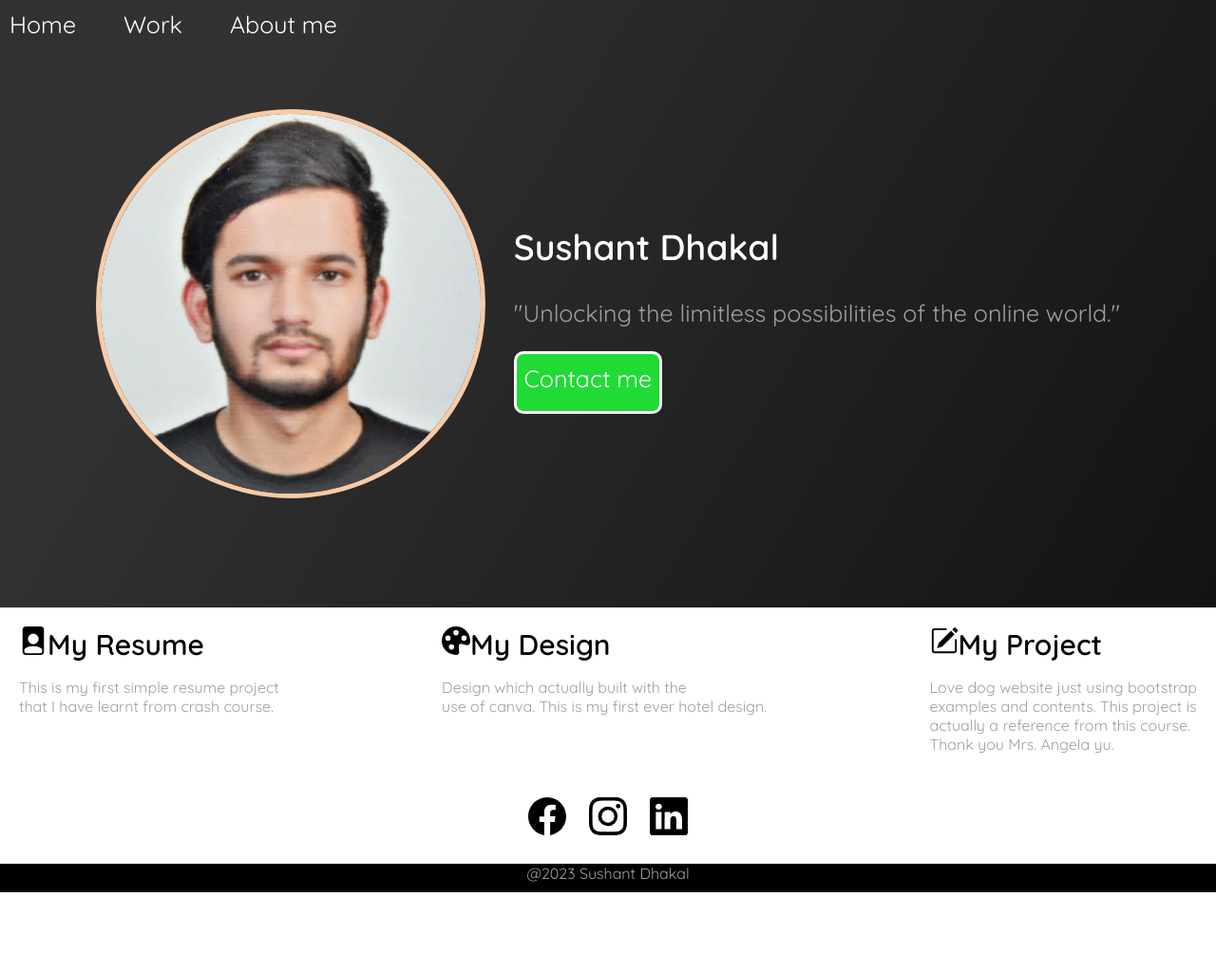
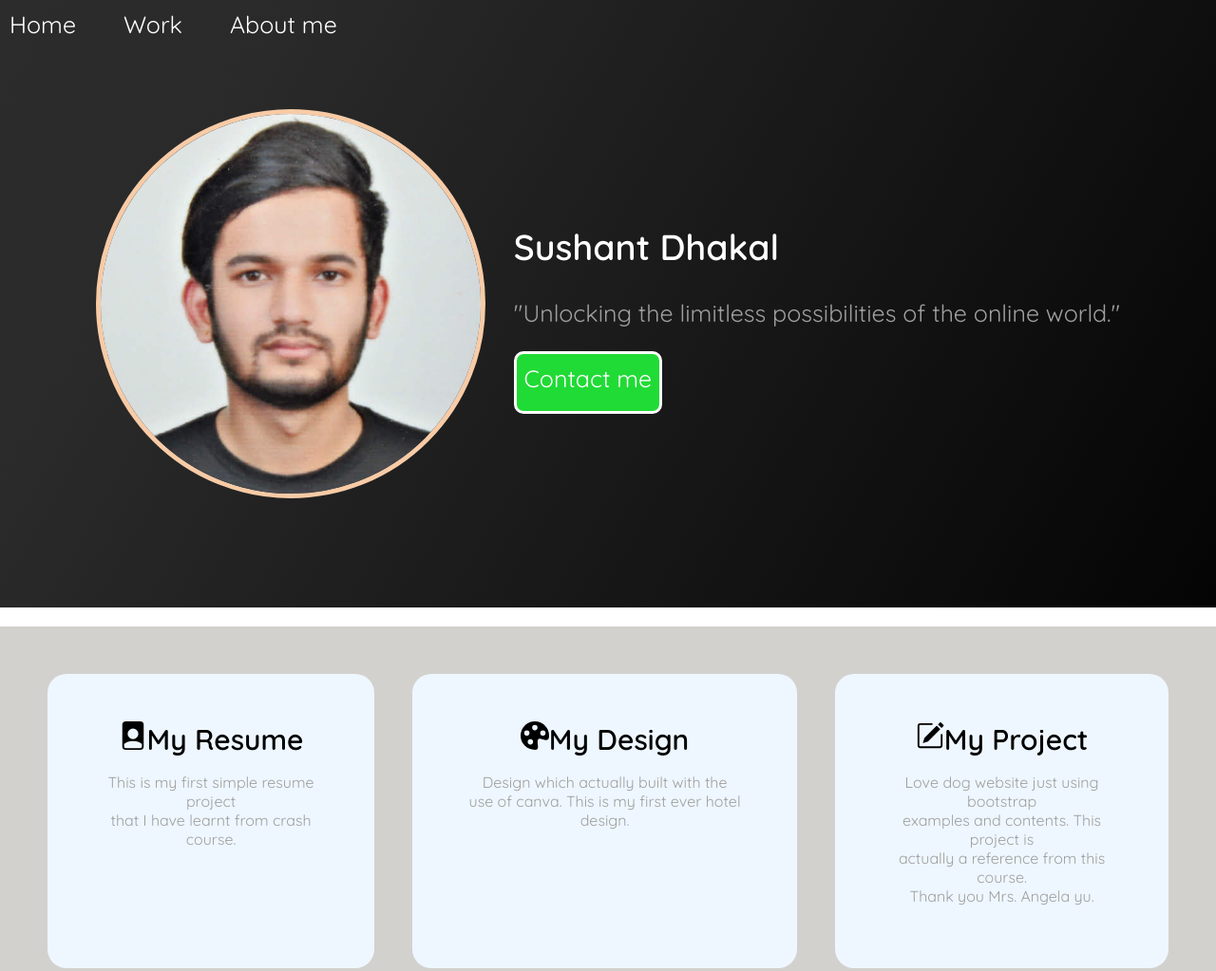
Before and after one commit to sushant12811/Portfolio, a plain HTML site: page index.html in a window 1280 px wide. Shown: the top 1023 px of the page at 95% size. Before the commit the page ends 940 px from the top, so only its background shows below. Drawn offline with Linux system fonts and the light colour scheme.

Commit message:
updated UI

```diff
--- a/style.css
+++ b/style.css
@@ -43,7 +43,7 @@ body{
     align-items: center;
     gap:30px;
     height: 80vh;
-    background: linear-gradient(300deg, #100f0f, #323232, #342927);
+    background: linear-gradient(300deg, black, #2a2a2a, #393433);
     background-size: 180% 180%;
     animation: gradient-animation 10s ease infinite;
 
@@ -94,19 +94,23 @@ body{
 }
 
 
-
-
-
-
 .skill-container{
+    margin-top: 20px;
     display: flex;
-    flex-flow: row wrap;
     justify-content: center;
-    justify-content: space-between;
-    margin: 20px;
+    padding: 30px;
+    background-color:#d3d1cd;
+    color: black;
 
 }
 
+.skill-section {
+    margin: 20px;
+    background-color: #EEF7FF;
+    text-align: center;
+    padding: 50px;
+    border-radius: 20px;
+}
 .skill-section a{
     text-decoration: none;
     font-size: 30px;
@@ -116,6 +120,7 @@ body{
 }
 
 .skill-section a img{
+
     height: 30px;
 
 }
```
Also changed, not shown: index.html (+2 -2 lines).
